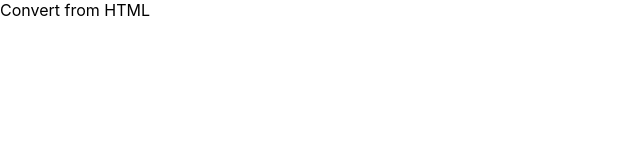
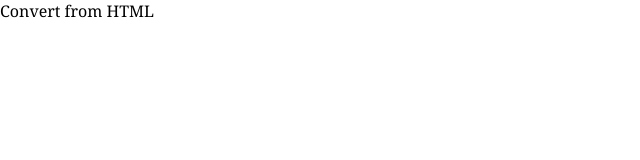
Before and after one commit to arthurflachs/draftjs-next-examples, a Next.js app: page /examples/convert-from-html in a window 1280 px wide. Shown: the top 160 px of the page, without its empty margins (0-640 px from the left). Built offline with nearby package versions, Linux system fonts and the light colour scheme.

Commit message:
Reuse Layout from Color example

```diff
--- a/pages/examples/color/index.tsx
+++ b/pages/examples/color/index.tsx
@@ -1,6 +1,6 @@
 import { useState } from 'react';
 import { EditorState, Modifier, RichUtils } from 'draft-js';
-import Layout from '../../../components/color/layout';
+import Layout from '../../../components/layout';
 import ColorControls from '../../../components/color/color-controls';
 import ColorEditor from '../../../components/color/color-editor';
 import { colorStyleMap } from '../../../lib/color/color-utils';
--- a/pages/examples/convert-from-html/index.tsx
+++ b/pages/examples/convert-from-html/index.tsx
@@ -1,5 +1,7 @@
+import Layout from "../../../components/layout";
+
 export default function ConvertFromHTMLExample() {
   return (
-    <div>Convert from HTML</div>
+    <Layout>Convert from HTML</Layout>
   );
 }
```
Also changed, not shown: components/layout/index.tsx (renamed from components/color/layout/index.tsx), components/layout/styles.module.css (renamed from components/color/layout/styles.module.css).
